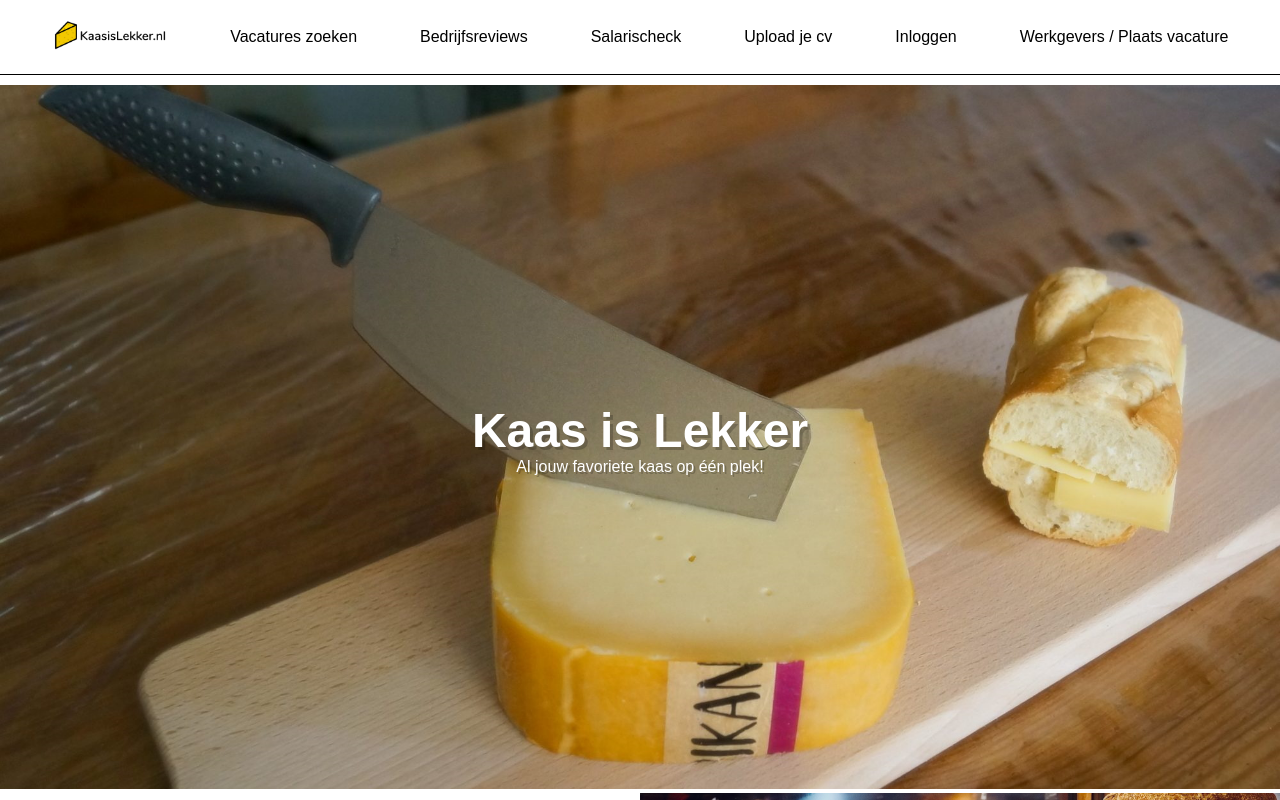
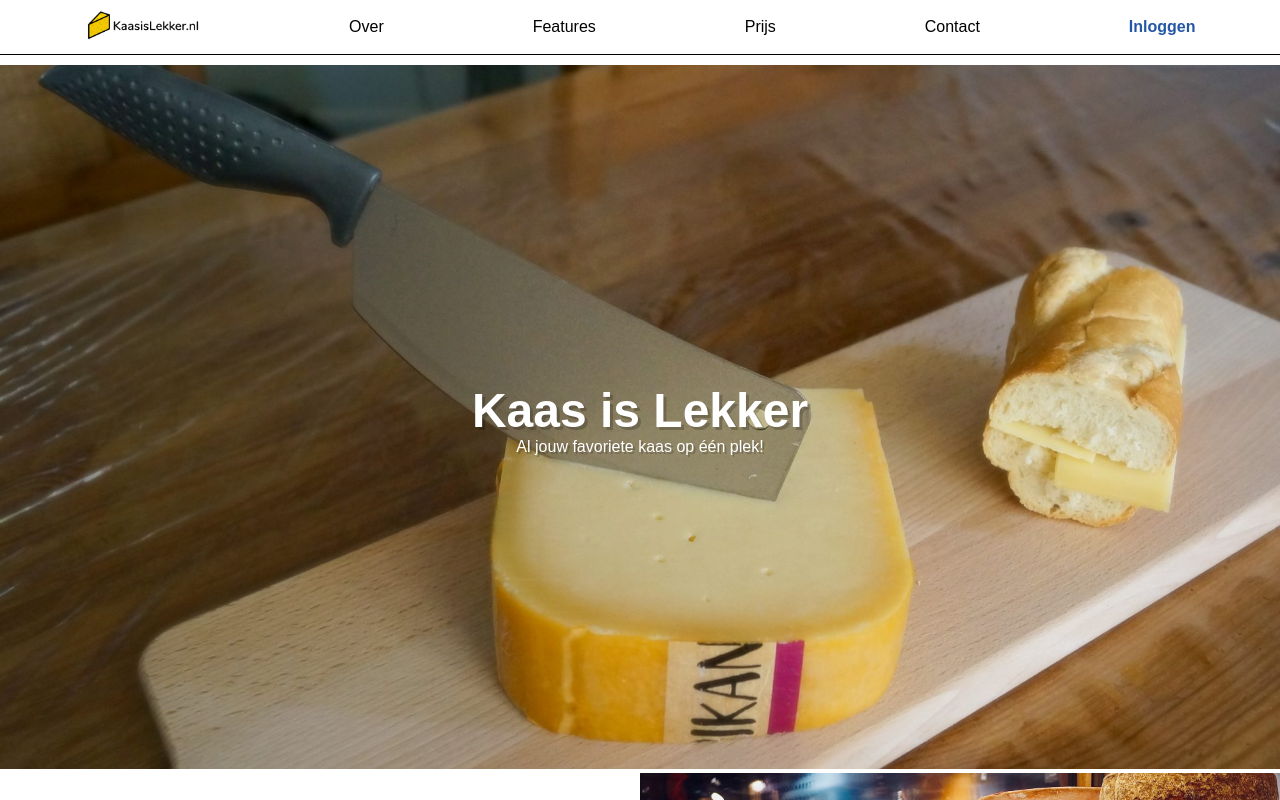
Before and after one commit to AidanMiddel/kaasislekker.nl, a React (Create React App) app: page / in a window 1280 px wide. Shown: the top 800 px of the page. Built offline with nearby package versions, Linux system fonts and the light colour scheme.

Commit message:
edit style navbar

```diff
--- a/src/components/navbar/Navbar.css
+++ b/src/components/navbar/Navbar.css
@@ -3,7 +3,7 @@
     list-style: none;
     flex-direction: row;
     justify-content: space-around;
-    padding: 2rem;
+    padding: 1rem;
     border-bottom: 0.1rem solid black;
     align-items: center;
 }
@@ -11,3 +11,8 @@
 .logo{
     height: 3rem;
 }
+
+.navigationBar--login{
+    color: #2557a7;
+    font-weight: bold;
+}
--- a/src/components/navbar/Navbar.js
+++ b/src/components/navbar/Navbar.js
@@ -4,12 +4,11 @@ const Navbar = () => {
     return (
         <nav className="navigationBar">
             <li><img className="logo" src="logo.png" alt="" /></li>
-            <li>Vacatures zoeken</li>
-            <li>Bedrijfsreviews</li>
-            <li>Salarischeck</li>
-            <li>Upload je cv</li>
-            <li>Inloggen</li>
-            <li>Werkgevers / Plaats vacature</li>
+            <li>Over</li>
+            <li>Features</li>
+            <li>Prijs</li>
+            <li>Contact</li>
+            <li className="navigationBar--login">Inloggen</li>
         </nav>
     )
 }
```
